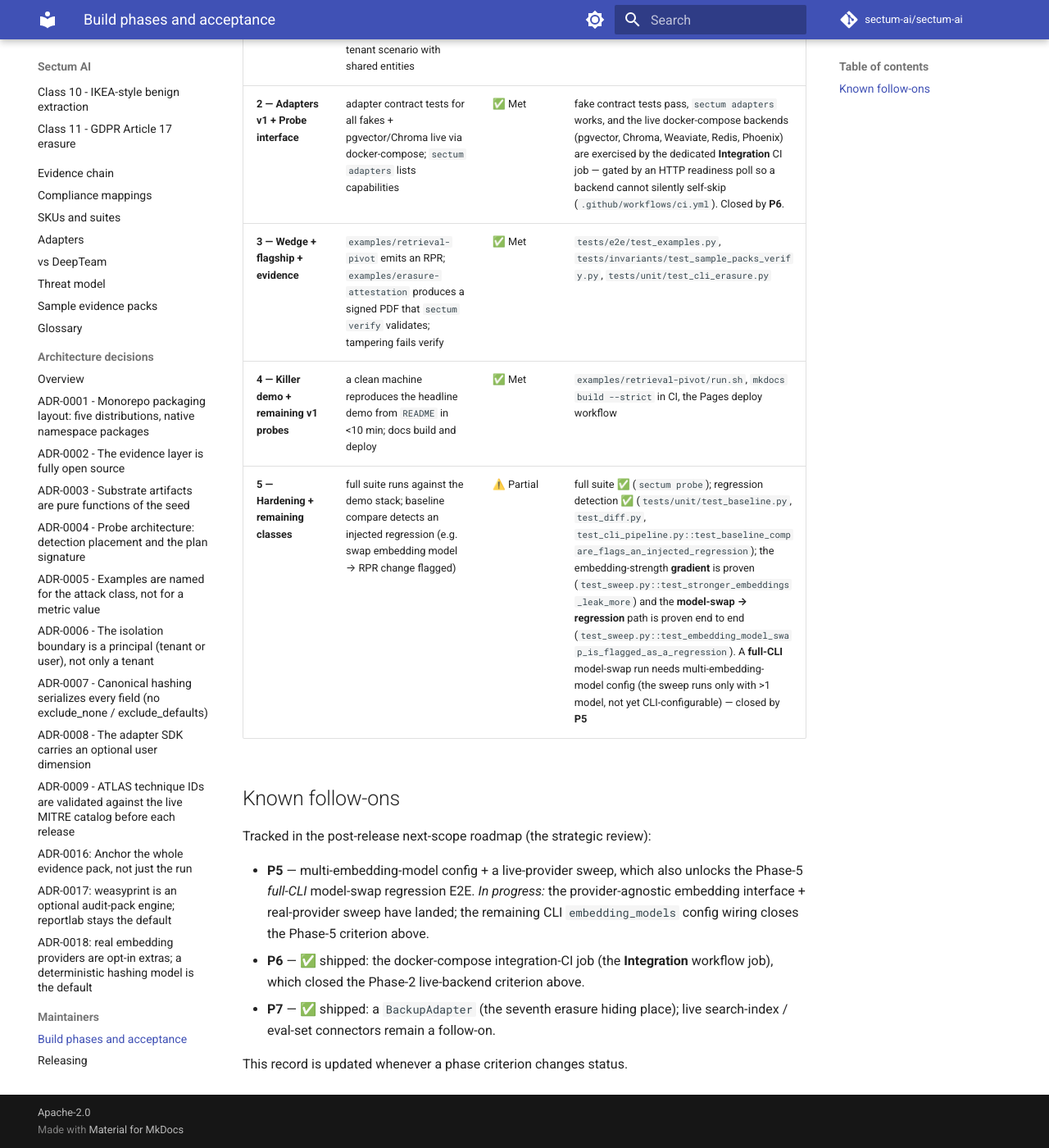
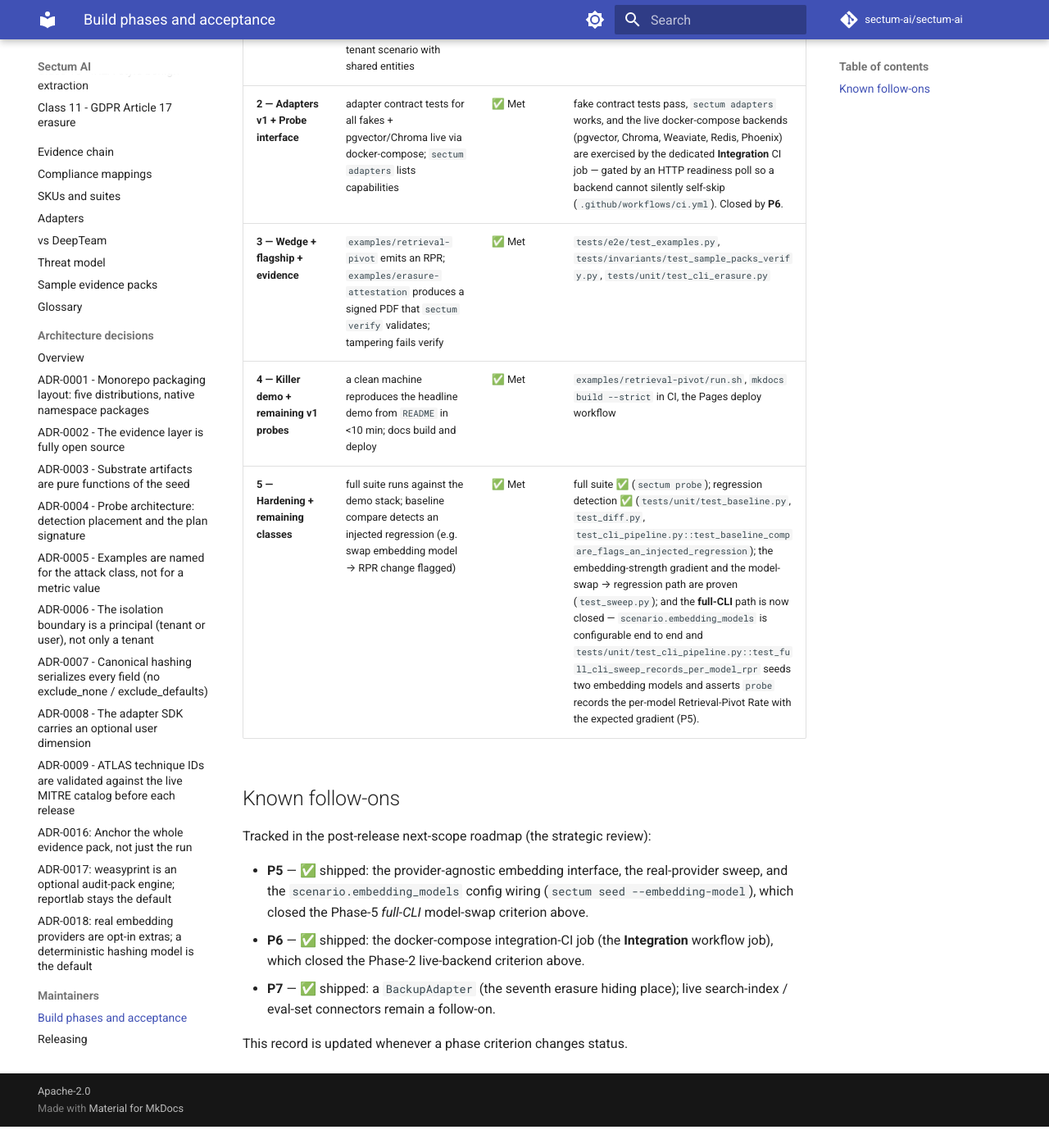
Before and after one commit to sectum-ai/sectum-ai, an MkDocs documentation site: the page built from docs/phases.md, in a window 1280 px wide and 1400 px high, scrolled down 515 px. Shown: the whole window at 82% size. Built offline with MkDocs 1.6.1 and Material for MkDocs 9.7.7, drawn with Linux system fonts in a browser that asks for light colours; comment, search, counter and statistics services are not loaded; after the commit the page ends 1889 px from its top, so only the background shows below that.

Commit message:
docs: flip PHASES.md Phase 5 -> Met; README all-phases-met (100% rank 2)
The embedding_models CLI wiring (#97) closed the Phase-5 full-CLI model-swap
criterion, so PHASES.md Phase 5 moves Partial -> Met (cited to the new E2E
test_full_cli_sweep_records_per_model_rpr) and its follow-on note marks P5
shipped. The README status note drops the 'one criterion still being closed'
caveat — pre-alpha now reflects API maturity, not missing phases — and still
defers to PHASES.md as the authoritative gate record. CHANGELOG noted.

```diff
--- a/PHASES.md
+++ b/PHASES.md
@@ -12,13 +12,13 @@ Status as of v0.1.0 plus the post-release hardening on `main`.
 | **2 — Adapters v1 + Probe interface** | adapter contract tests for all fakes + pgvector/Chroma live via docker-compose; `sectum adapters` lists capabilities | ✅ Met | fake contract tests pass, `sectum adapters` works, and the live docker-compose backends (pgvector, Chroma, Weaviate, Redis, Phoenix) are exercised by the dedicated **Integration** CI job — gated by an HTTP readiness poll so a backend cannot silently self-skip (`.github/workflows/ci.yml`). Closed by **P6**. |
 | **3 — Wedge + flagship + evidence** | `examples/retrieval-pivot` emits an RPR; `examples/erasure-attestation` produces a signed PDF that `sectum verify` validates; tampering fails verify | ✅ Met | `tests/e2e/test_examples.py`, `tests/invariants/test_sample_packs_verify.py`, `tests/unit/test_cli_erasure.py` |
 | **4 — Killer demo + remaining v1 probes** | a clean machine reproduces the headline demo from `README` in <10 min; docs build and deploy | ✅ Met | `examples/retrieval-pivot/run.sh`, `mkdocs build --strict` in CI, the Pages deploy workflow |
-| **5 — Hardening + remaining classes** | full suite runs against the demo stack; baseline compare detects an injected regression (e.g. swap embedding model → RPR change flagged) | ⚠️ Partial | full suite ✅ (`sectum probe`); regression detection ✅ (`tests/unit/test_baseline.py`, `test_diff.py`, `test_cli_pipeline.py::test_baseline_compare_flags_an_injected_regression`); the embedding-strength **gradient** is proven (`test_sweep.py::test_stronger_embeddings_leak_more`) and the **model-swap → regression** path is proven end to end (`test_sweep.py::test_embedding_model_swap_is_flagged_as_a_regression`). A **full-CLI** model-swap run needs multi-embedding-model config (the sweep runs only with >1 model, not yet CLI-configurable) — closed by **P5** |
+| **5 — Hardening + remaining classes** | full suite runs against the demo stack; baseline compare detects an injected regression (e.g. swap embedding model → RPR change flagged) | ✅ Met | full suite ✅ (`sectum probe`); regression detection ✅ (`tests/unit/test_baseline.py`, `test_diff.py`, `test_cli_pipeline.py::test_baseline_compare_flags_an_injected_regression`); the embedding-strength gradient and the model-swap → regression path are proven (`test_sweep.py`); and the **full-CLI** path is now closed — `scenario.embedding_models` is configurable end to end and `tests/unit/test_cli_pipeline.py::test_full_cli_sweep_records_per_model_rpr` seeds two embedding models and asserts `probe` records the per-model Retrieval-Pivot Rate with the expected gradient (P5). |
 
 ## Known follow-ons
 
 Tracked in the post-release next-scope roadmap (the strategic review):
 
-- **P5** — multi-embedding-model config + a live-provider sweep, which also unlocks the Phase-5 *full-CLI* model-swap regression E2E. *In progress:* the provider-agnostic embedding interface + real-provider sweep have landed; the remaining CLI `embedding_models` config wiring closes the Phase-5 criterion above.
+- **P5** — ✅ shipped: the provider-agnostic embedding interface, the real-provider sweep, and the `scenario.embedding_models` config wiring (`sectum seed --embedding-model`), which closed the Phase-5 *full-CLI* model-swap criterion above.
 - **P6** — ✅ shipped: the docker-compose integration-CI job (the **Integration** workflow job), which closed the Phase-2 live-backend criterion above.
 - **P7** — ✅ shipped: a `BackupAdapter` (the seventh erasure hiding place); live search-index / eval-set connectors remain a follow-on.
 
```
Also changed, not shown: CHANGELOG.md (+7 -0 lines), README.md (+9 -10 lines).
